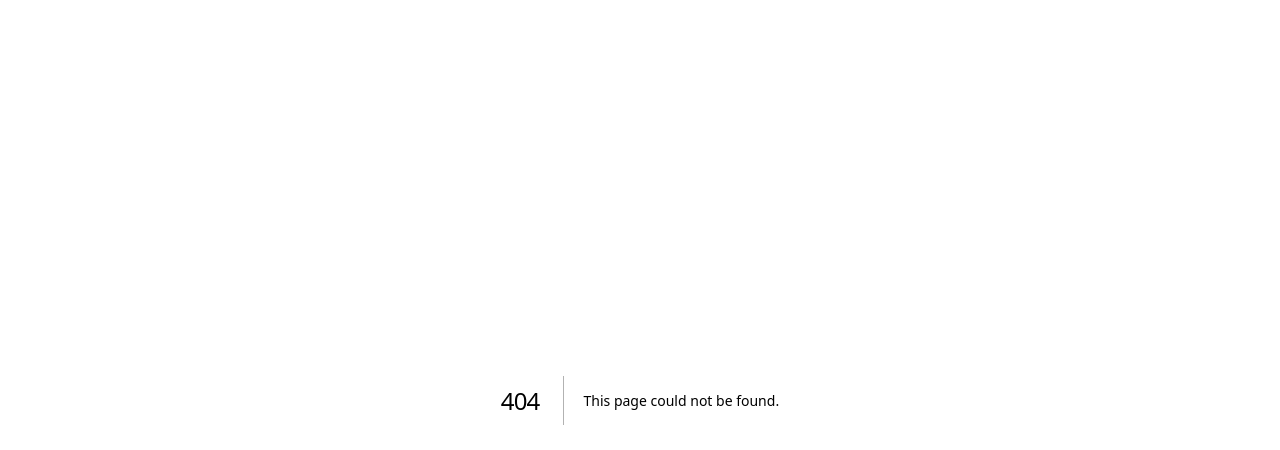
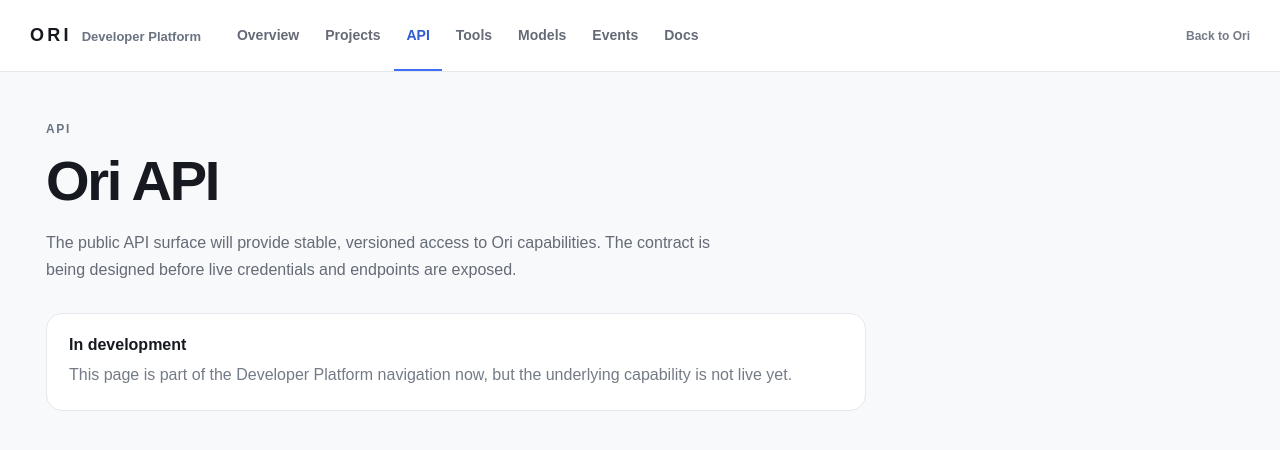
Before and after one commit to 30lnewcomb-byte/ori-platform, a Next.js app in the folder apps/web/: page /developer/api in a window 1280 px wide. Before the commit this address had no page. Shown: the top 450 px of the page. Built offline with nearby package versions, Linux system fonts and the light colour scheme.

Commit message:
feat: add truthful Developer Platform section tabs

```diff
--- /dev/null
+++ b/apps/web/app/developer/[section]/page.tsx
@@ -0,0 +1,67 @@
+import DeveloperShell from '../../../components/developer-shell'
+
+const sections = {
+  projects: {
+    label: 'Projects',
+    eyebrow: 'PROJECTS',
+    title: 'Developer projects',
+    text: 'Project management for applications built with Ori. The platform model is defined; the full project workspace is still in development.',
+  },
+  api: {
+    label: 'API',
+    eyebrow: 'API',
+    title: 'Ori API',
+    text: 'The public API surface will provide stable, versioned access to Ori capabilities. The contract is being designed before live credentials and endpoints are exposed.',
+  },
+  tools: {
+    label: 'Tools',
+    eyebrow: 'TOOLS',
+    title: 'Tool connections',
+    text: 'Explicit tool interfaces will let applications connect approved capabilities to Ori with clear permissions and execution boundaries.',
+  },
+  models: {
+    label: 'Models',
+    eyebrow: 'MODELS',
+    title: 'Intelligence access',
+    text: 'Model and intelligence access will sit behind the platform boundary. Live model connections are not exposed yet.',
+  },
+  events: {
+    label: 'Events',
+    eyebrow: 'EVENTS',
+    title: 'Platform events',
+    text: 'Events will provide a structured way to observe project, tool, API, and system activity, with webhooks planned later.',
+  },
+} as const
+
+type SectionKey = keyof typeof sections
+
+export default async function DeveloperSectionPage({ params }: { params: Promise<{ section: string }> }) {
+  const { section } = await params
+  const data = sections[section as SectionKey]
+
+  if (!data) {
+    return (
+      <DeveloperShell active="Overview">
+        <div style={{ maxWidth: 720 }}>
+          <p style={{ color: '#6b7280', fontSize: 12, fontWeight: 700, letterSpacing: '.14em' }}>DEVELOPER PLATFORM</p>
+          <h1>Page not found.</h1>
+          <p style={{ color: '#656b76', lineHeight: 1.6 }}>That Developer Platform section does not exist yet.</p>
+        </div>
+      </DeveloperShell>
+    )
+  }
+
+  return (
+    <DeveloperShell active={data.label}>
+      <div style={{ maxWidth: 820 }}>
+        <p style={{ color: '#6b7280', fontSize: 12, fontWeight: 700, letterSpacing: '.14em' }}>{data.eyebrow}</p>
+        <h1 style={{ margin: '0 0 14px', fontSize: 'clamp(34px, 5vw, 56px)', letterSpacing: '-.04em' }}>{data.title}</h1>
+        <p style={{ color: '#656b76', lineHeight: 1.7, maxWidth: 680 }}>{data.text}</p>
+        <div style={{ marginTop: 30, padding: 22, background: '#fff', border: '1px solid #e5e8ed', borderRadius: 16 }}>
+          <strong>In development</strong>
+          <p style={{ margin: '8px 0 0', color: '#747b86', lineHeight: 1.6 }}>This page is part of the Developer Platform navigation now, but the underlying capability is not live yet.</p>
+        </div>
+      </div>
+    </DeveloperShell>
+  )
+}
```
